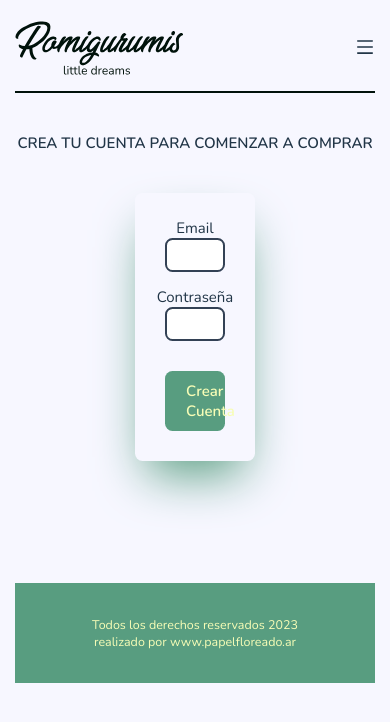
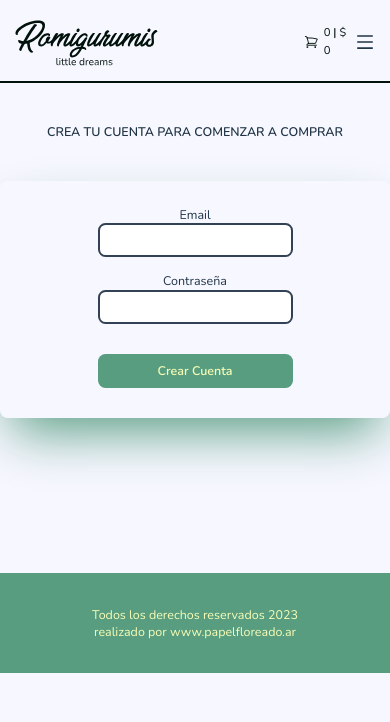
Before and after one commit to PapelFloreado/romigurumis-app, a React (Vite) app: page /signup in a window 390 px wide. Shown: the top 722 px of the page. Built offline with nearby package versions, Linux system fonts and the light colour scheme; no server answers.

Commit message:
romigurumis app v0.6b responsive

```diff
--- a/src/App.jsx
+++ b/src/App.jsx
@@ -14,6 +14,7 @@ import Account from "./pages/Account"
 import Protected from "./components/Protected/Protected"
 import SignUp from "./pages/SignUp"
 import PasswordReset from "./pages/PasswordReset"
+import Success from "./pages/Success"
 
 function App() {
 
@@ -28,6 +29,7 @@ function App() {
             <Route path="/signup" element={<SignUp/>}/>
             <Route path="/password-reset" element={<PasswordReset/>}/>
             <Route path="/account" element={<Protected><Account/></Protected>}/>
+            <Route path="/success" element={<Protected><Success/></Protected>}/>
             <Route path="/shop" element={<Shop/>}/>
             <Route path="/shop/item-detail/:id" element={<ItemDetailContainer/>}/>
             <Route path="/about" element={<About/>}/>
--- a/src/components/CartWidget/CartWidget.css
+++ b/src/components/CartWidget/CartWidget.css
@@ -2,3 +2,10 @@
     width: 2.5em;
     height: 2.5em;
 }
+
+@media screen and (max-width: 750px){
+    .widget{
+        width: 1.8em;
+        height: 1.8em;
+    }
+}
--- a/src/components/CartWidget/CartWidget.jsx
+++ b/src/components/CartWidget/CartWidget.jsx
@@ -9,9 +9,9 @@ const CartWidget = () => {
 
   return (
 
-    <div className='flex justify-center items-center'>
+    <div className='flex md:flex justify-center items-center'>
         <HiOutlineShoppingCart className='widget'/>
-        <p className="mx-2 text-2xl">{carritoCount} <span className='text-4xl font-bold'> | </span><span>$ {precioFinal}</span></p>
+        <p className="mx-2 text-lg md:text-2xl">{carritoCount} <span className='text-lg md:text-4xl font-bold'> | </span><span>$ {precioFinal}</span></p>
     </div>
   )
 }
--- a/src/components/Navbar/Navbar.jsx
+++ b/src/components/Navbar/Navbar.jsx
@@ -21,8 +21,8 @@ const Navbar = () => {
 
   return (
 
-        <nav className='flex justify-between container mx-auto mt-6 border-b-2 border-b-border-nav pb-5'>
-            <div>
+        <nav className='flex justify-between container px-6 mx-auto mt-6 border-b-2 border-b-border-nav pb-5'>
+            <div className=''>
                 <Link to="/">
                     <img src={logo} className="w-2/4 md:w-3/4" alt="logo de romigurumis" />
                 </Link>
@@ -60,6 +60,11 @@ const Navbar = () => {
                     <CartWidget className="w-96"/>
                 </Link>
 
+            </div>
+            <div className="md:hidden flex items-center">
+                <Link to="/cart">
+                        <CartWidget className="w-96"/>
+                </Link>
             </div>
             <div onClick={handleNav} className='items-center md:hidden flex'>
                 {
@@ -107,9 +112,7 @@ const Navbar = () => {
                     </Link>)
 
                 }
-                <Link to="/cart">
-                    <CartWidget className="w-96"/>
-                </Link>
+
 
             </ul>
         </nav>
--- a/src/pages/PasswordReset.jsx
+++ b/src/pages/PasswordReset.jsx
@@ -39,12 +39,12 @@ const PasswordReset = () => {
     }
   return (
     <div className='min-h-[470px]'>
-        <h2 className='text-center text-3xl uppercase font-bold mt-16'>Reestablece tu contraseña</h2>
-        <div className='flex flex-col container mx-auto  justify-center w-1/3 mt-16 shadow-2xl shadow-banner-color rounded-xl'>
+        <h2 className='text-center text-2xl md:text-3xl uppercase font-bold mt-16'>Reestablece tu contraseña</h2>
+        <div className='flex flex-col container mx-auto  justify-center  md:w-1/3 mt-16 shadow-2xl shadow-banner-color rounded-xl'>
         <form className=' flex flex-col mt-10 items-center mx-auto justify-center w-full' action="">
-            <label className='text-2xl' htmlFor="user">Email</label>
-            <input onChange={e=>setEmail(e.target.value)} className='bg-white mb-6 w-1/2 text-2xl  border-solid  border-slate-700 border-2 rounded-xl p-2' placeholder='Email' type="text" name="email" id="" />
-            <button onClick={handleReset} className='text-2xl my-6 w-2/4 rounded-xl text-button-card  font-bold  hover:bg-emerald-800 ease-in-out transition-colors duration-300 bg-banner-color px-8'>Resetear Password</button>
+            <label className='text-xl md:text-2xl' htmlFor="user">Email</label>
+            <input onChange={e=>setEmail(e.target.value)} className='bg-white mb-6 w-1/2 text-xl md:text-2xl  border-solid  border-slate-700 border-2 rounded-xl p-2' placeholder='Email' type="text" name="email" id="" />
+            <button onClick={handleReset} className='text-xl md:text-2xl my-6 w-2/4 rounded-xl text-button-card  font-bold  hover:bg-emerald-800 ease-in-out transition-colors duration-300 bg-banner-color px-8'>Resetear Password</button>
             <div className='flex container mx-auto mb-6 '>
             {loading === true ? <Spinner className="min-h-[50px]"/> : <div></div>}
                 {success &&
--- a/src/pages/SignIn.jsx
+++ b/src/pages/SignIn.jsx
@@ -65,25 +65,25 @@ const SignIn = () => {
 
   return (
     <div>
-      <h2 className='text-center text-3xl uppercase font-bold mt-16'>Inicia Sesión</h2>
-      <div className='flex flex-col container mx-auto  justify-center w-1/3 mt-16 shadow-2xl shadow-banner-color rounded-xl'>
+      <h2 className='text-center text-2xl md:text-3xl uppercase font-bold mt-16'>Inicia Sesión</h2>
+      <div className='flex flex-col container mx-auto  justify-center md:w-1/3 mt-16 shadow-2xl shadow-banner-color rounded-xl'>
         <form className=' flex flex-col mt-10 items-center mx-auto justify-center w-full' action="">
-          <label className='text-2xl' htmlFor="user">Email</label>
-          <input onChange={e=>setEmail(e.target.value)} className='bg-white mb-6 w-1/2 text-2xl  border-solid  border-slate-700 border-2 rounded-xl p-2' placeholder='Email' type="text" name="email" required/>
-          <label className='text-2xl' htmlFor="pass">Contraseña</label>
-          <input onChange={e=>setPassword(e.target.value)} className='bg-white w-2/4 mb-6 text-2xl  border-solid  border-slate-700 border-2 rounded-xl p-2' placeholder='Contraseña' type="password" name="pass" required />
+          <label className='text-xl md:text-2xl' htmlFor="user">Email</label>
+          <input onChange={e=>setEmail(e.target.value)} className='bg-white mb-6 w-1/2 text-xl md:text-2xl  border-solid  border-slate-700 border-2 rounded-xl p-2' placeholder='Email' type="text" name="email" required/>
+          <label className='text-xl md:text-2xl' htmlFor="pass">Contraseña</label>
+          <input onChange={e=>setPassword(e.target.value)} className='bg-white w-2/4 mb-6 text-xl md:text-2xl  border-solid  border-slate-700 border-2 rounded-xl p-2' placeholder='Contraseña' type="password" name="pass" required />
           <button onClick={handleSignIn} className='text-2xl my-6 w-2/4 rounded-xl text-button-card  font-bold  hover:bg-emerald-800 ease-in-out transition-colors duration-300 bg-banner-color px-8'>Iniciar Sesión</button>
           <div className='flex container mx-auto mb-6 '>
               {error && <Alert error={error}/>}
           </div>
           {loading === true ? <Spinner className="min-h-[50px]"/> : <div></div>}
-            <p className='text-xl text-center my-4'>¿Olvidaste tu contraseña? Haz <Link className='underline' to='/password-reset'>click aquí </Link> .</p>
+            <p className='text-lg md:text-xl text-center my-4'>¿Olvidaste tu contraseña? Haz <Link className='underline' to='/password-reset'>click aquí </Link> .</p>
         </form>
-        <p className='text-xl text-center mt-10'>También puedes logguearte con:</p>
+        <p className='text-lg md:text-xl text-center mt-10'>También puedes logguearte con:</p>
       <div className='flex container w-2/4 mx-auto justify-center mt-6'>
         <GoogleButton onClick={handleGoogleSingIn}/>
       </div>
-          <p className='text-xl text-center my-16'>¿No tienes una cuenta? Crea una, haz <Link className='underline' to='/signup'>click aquí </Link> .</p>
+          <p className='text-lg md:text-xl text-center my-16'>¿No tienes una cuenta? Crea una, haz <Link className='underline' to='/signup'>click aquí </Link> .</p>
       </div>
     </div>
   )
--- a/src/pages/SignUp.jsx
+++ b/src/pages/SignUp.jsx
@@ -55,14 +55,14 @@ const SignUp = () => {
 
   return (
     <div className='min-h-[400px]'>
-      <h2 className='text-center text-2xl uppercase  font-bold mt-16'>Crea tu cuenta para comenzar a comprar</h2>
-      <div className='flex flex-col container mx-auto  justify-center w-1/3 mt-16 shadow-2xl shadow-banner-color rounded-xl'>
+      <h2 className='text-center text-xl md:text-2xl uppercase  font-bold mt-16'>Crea tu cuenta para comenzar a comprar</h2>
+      <div className='flex flex-col items-center container mx-auto  justify-center md:w-1/3 mt-16 shadow-2xl shadow-banner-color rounded-xl'>
         <form onSubmit={handleSubmit} className=' flex flex-col mt-10 items-center mx-auto justify-center w-full' action="">
-          <label className='text-2xl' htmlFor="userSingUp">Email</label>
+          <label className='text-xl md:text-2xl' htmlFor="userSingUp">Email</label>
           <input onChange={e=>setEmail(e.target.value)} className='bg-white w-2/4 mb-6 text-2xl  border-solid  border-slate-700 border-2 rounded-xl p-2' type="text" name="userSingUp" />
-          <label className='text-2xl' htmlFor="passSingUp">Contraseña</label>
+          <label className='text-xl md:text-2xl' htmlFor="passSingUp">Contraseña</label>
           <input onChange={e=>setPassword(e.target.value)} className='bg-white w-2/4 mb-6 text-2xl  border-solid  border-slate-700 border-2 rounded-xl p-2' type="password" name="passSingUp"  />
-          <button className='text-2xl my-6 w-2/4 rounded-xl text-button-card  font-bold  hover:bg-emerald-800 ease-in-out transition-colors duration-300 bg-banner-color px-8'>Crear Cuenta</button>
+          <button className='text-xl md:text-2xl my-6 w-2/4 rounded-xl text-button-card  font-bold  hover:bg-emerald-800 ease-in-out transition-colors duration-300 bg-banner-color px-8'>Crear Cuenta</button>
         </form>
         <div className='flex container mx-auto mb-6 '>
 
--- /dev/null
+++ b/src/pages/Success.jsx
@@ -0,0 +1,16 @@
+import React from 'react'
+import { useParams } from 'react-router-dom'
+
+const Success = () => {
+
+    const {collection_id} = useParams
+
+    console.log(collection_id)
+    return (
+
+
+    <div>Success</div>
+  )
+}
+
+export default Success
```
Also changed, not shown: 1 other file (tests, documents, lock files or other folders).
